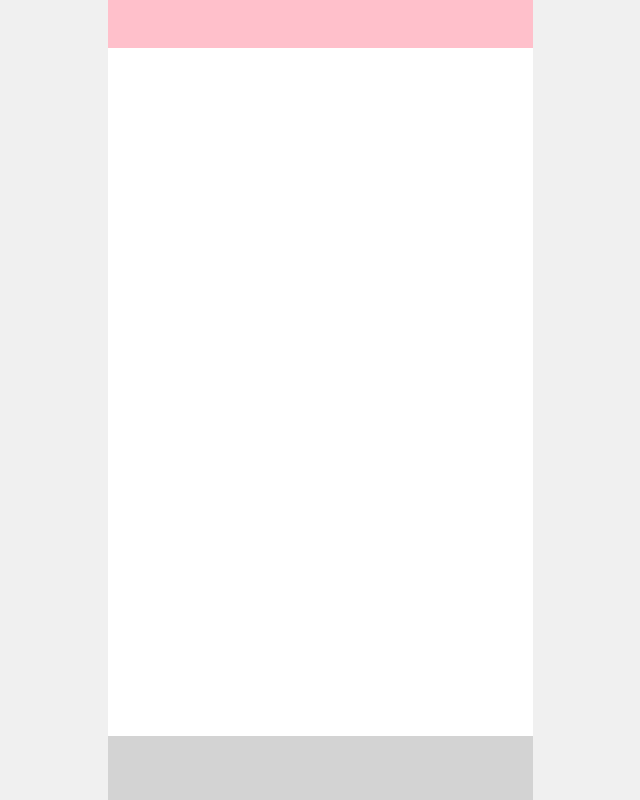
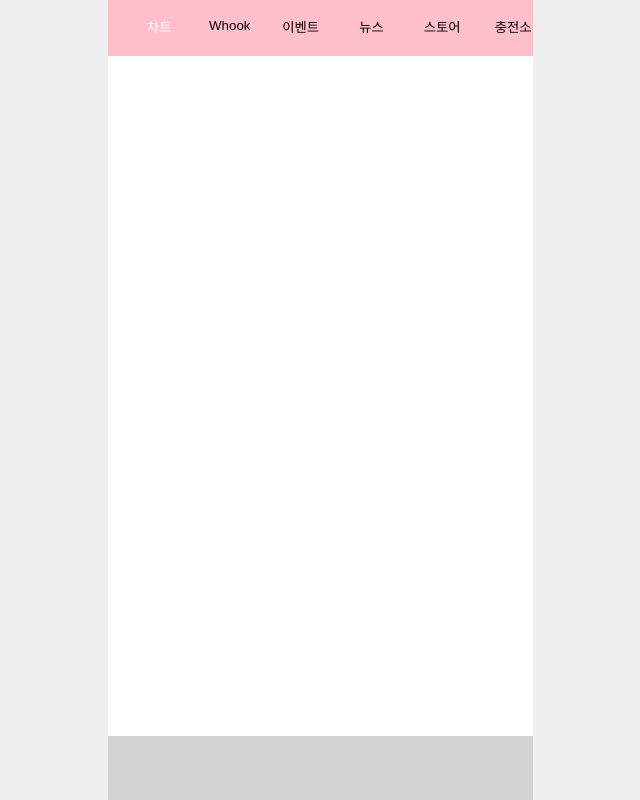
Before and after one commit to godeka/hanteo, a React (Vite) app: page / in a window 1280 px wide. Shown: the whole page, without its empty margins (320-960 px from the left). Built offline with nearby package versions, Linux system fonts and the light colour scheme.

Commit message:
feat: add menus to Appbar

```diff
--- a/src/App.jsx
+++ b/src/App.jsx
@@ -1,12 +1,29 @@
+import { useState } from "react";
+
 import Appbar from "./components/Appbar/Appbar.jsx";
 import Footer from "./components/Footer/Footer.jsx";
 
 import "./App.css";
 
+const categories = [
+  { id: 0, title: "차트" },
+  { id: 1, title: "Whook" },
+  { id: 2, title: "이벤트" },
+  { id: 3, title: "뉴스" },
+  { id: 4, title: "스토어" },
+  { id: 5, title: "충전소" },
+];
+
 function App() {
+  const [currCategory, setCurrCategory] = useState(0);
+
   return (
     <div className="App">
-      <Appbar />
+      <Appbar
+        categories={categories}
+        currCategory={currCategory}
+        setCurrCategory={setCurrCategory}
+      />
       <Footer />
     </div>
   );
--- a/src/components/Appbar/Appbar.css
+++ b/src/components/Appbar/Appbar.css
@@ -2,6 +2,29 @@
   position: sticky;
   top: 0;
   background-color: pink;
+  width: 100%;
+  height: 3.5rem;
+  overflow-x: auto;
+}
+
+ul {
+  display: flex;
+  list-style: none;
+  width: 100%;
+  margin: 0;
+  padding: 16px;
+}
+
+li {
+  width: 5rem;
+  text-align: center;
+}
+
+button {
+  border: 0;
+  background-color: transparent;
+}
+
+.current-category {
   color: white;
-  height: 3rem;
 }
--- a/src/components/Appbar/Appbar.jsx
+++ b/src/components/Appbar/Appbar.jsx
@@ -1,5 +1,28 @@
 import "./Appbar.css";
 
-export default function Appbar() {
-  return <header className="appbar"></header>;
+export default function Appbar({ categories, currCategory, setCurrCategory }) {
+  const handleClickCategory = (id) => {
+    setCurrCategory(id);
+  };
+
+  return (
+    <header className="appbar">
+      <ul>
+        {categories.map((category) => {
+          return (
+            <li key={category.id}>
+              <button
+                className={
+                  currCategory === category.id ? "current-category" : ""
+                }
+                onClick={() => handleClickCategory(category.id)}
+              >
+                {category.title}
+              </button>
+            </li>
+          );
+        })}
+      </ul>
+    </header>
+  );
 }
--- a/src/index.css
+++ b/src/index.css
@@ -15,3 +15,7 @@ body {
     max-width: 100%;
   }
 }
+
+::-webkit-scrollbar {
+  display: none;
+}
```
